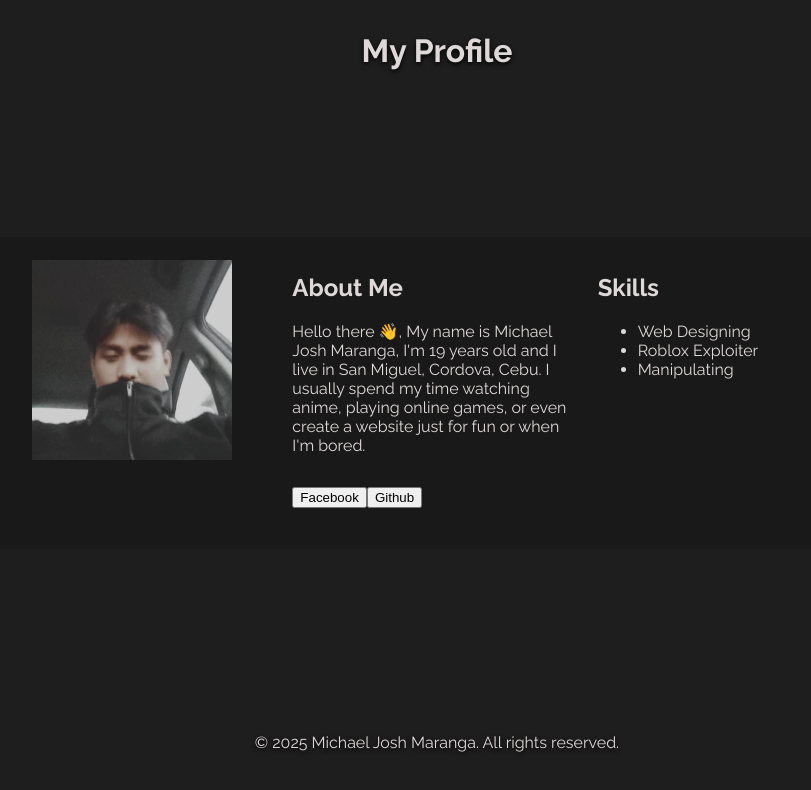
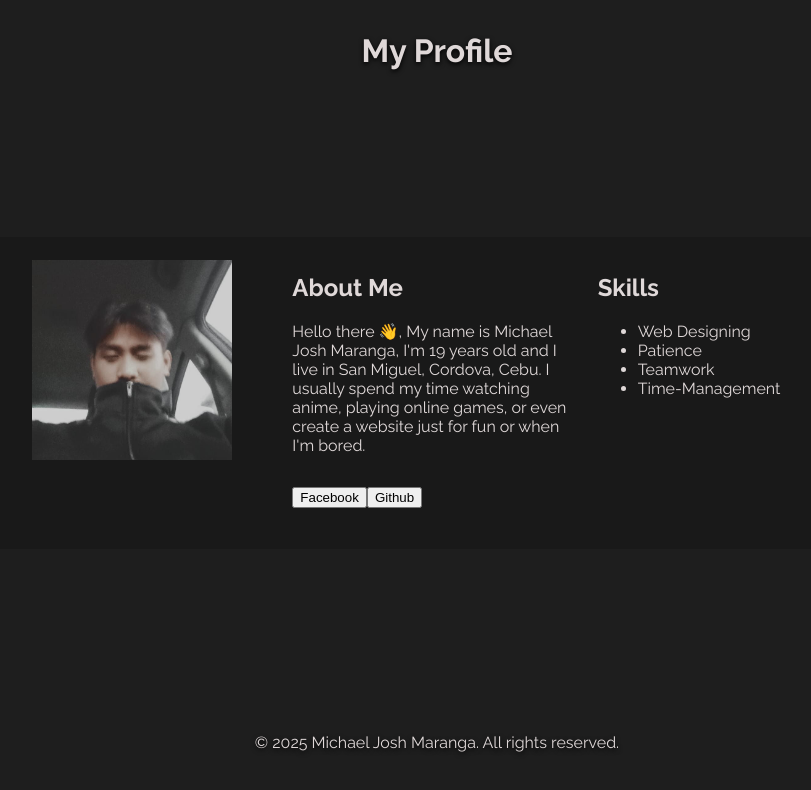
Before and after one commit to Michael3682/AppsDev-Act1, a React (Vite) app: page / in a window 1280 px wide. Shown: the top 790 px of the page, without its empty margins (203-1014 px from the left). Built offline with nearby package versions, Linux system fonts and the light colour scheme.

Commit message:
Update Skills.jsx

```diff
--- a/src/components/Skills.jsx
+++ b/src/components/Skills.jsx
@@ -6,8 +6,9 @@ export default function Skills() {
             <h2 className="profile-skills--title">Skills</h2>
             <ul className="profile-skills--list">
                 <li className="profile-skill">Web Designing</li>
-                <li className="profile-skill">Roblox Exploiter</li>
-                <li className="profile-skill">Manipulating</li>
+                <li className="profile-skill">Patience</li>
+                <li className="profile-skill">Teamwork</li>
+                <li className="profile-skill">Time-Management</li>
             </ul>
         </div>
     )
```
